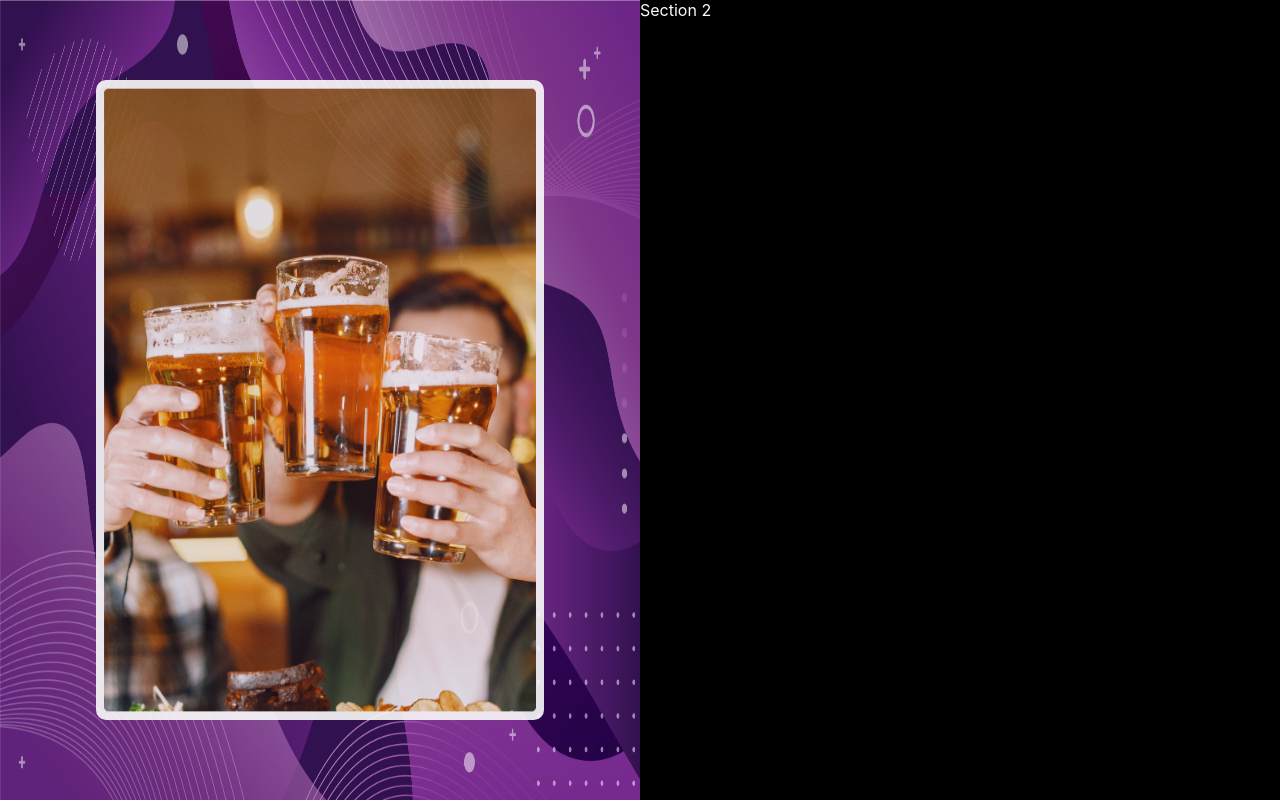
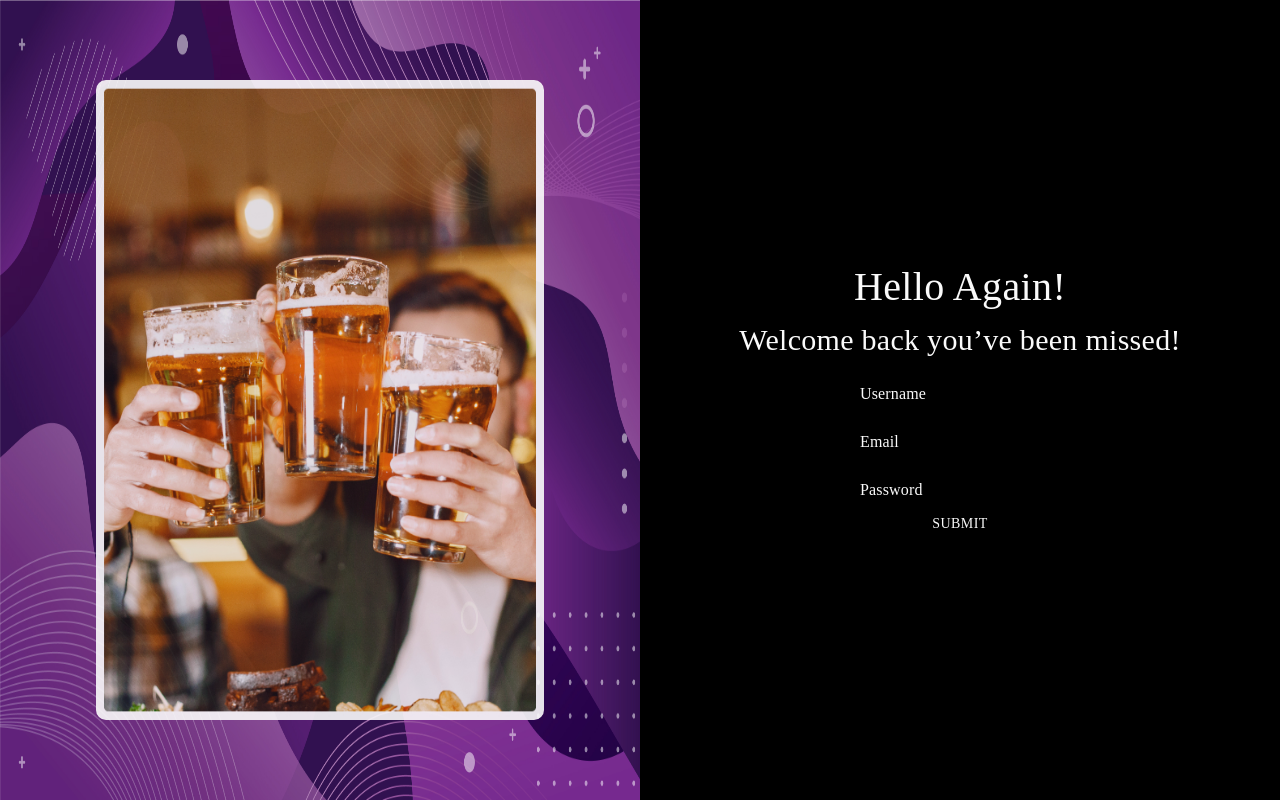
Before and after one commit to darkemlord/breakpointUI, a React (Create React App) app: page /login in a window 1280 px wide. Built offline with nearby package versions, Linux system fonts and the light colour scheme.

Commit message:
002 form working

```diff
--- a/package.json
+++ b/package.json
@@ -17,11 +17,13 @@
     "react": "^18.2.0",
     "react-dom": "^18.2.0",
     "react-helmet-async": "^1.3.0",
+    "react-hook-form": "^7.40.0",
     "react-redux": "^8.0.4",
     "react-router-dom": "^6.4.5",
     "react-scripts": "5.0.1",
     "typescript": "^4.8.4",
-    "web-vitals": "^2.1.4"
+    "web-vitals": "^2.1.4",
+    "yup": "^0.32.11"
   },
   "scripts": {
     "start": "PORT=3002 react-scripts start",
--- /dev/null
+++ b/src/app/components/Auth/AuthForm/AuthForm.tsx
@@ -0,0 +1,109 @@
+import React from "react";
+import { TextField, Button, Box } from "@material-ui/core";
+import { useForm, Controller } from "react-hook-form";
+import { useAppDispatch } from "../../../hooks";
+import { signup } from "../../../store/actions/auth";
+
+interface FormValues {
+  username: string;
+  email: string;
+  password: string;
+}
+
+const AuthForm: React.FC = () => {
+  const { handleSubmit, control } = useForm<FormValues>({});
+  const dispatch = useAppDispatch();
+
+  const onSubmit = (data: FormValues) => {
+    dispatch(signup(data));
+  };
+
+  return (
+    <form
+      style={{ display: "flex", flexDirection: "column" }}
+      onSubmit={handleSubmit(onSubmit)}
+    >
+      <Box>
+        <Controller
+          control={control}
+          name="username"
+          render={({ field: { onChange }, fieldState: { error } }) => (
+            <TextField
+              name="username"
+              label="Username"
+              type="username"
+              helperText={error?.message}
+              onChange={onChange}
+            />
+          )}
+          rules={{
+            required: "Please enter a new userName",
+            minLength: {
+              message: "the username must have at least 5 characters",
+              value: 5,
+            },
+          }}
+        />
+      </Box>
+      <Box>
+        <Controller
+          control={control}
+          name="email"
+          render={({ field: { onChange }, fieldState: { error } }) => (
+            <TextField
+              name="email"
+              label="Email"
+              type="email"
+              helperText={error?.message}
+              onChange={onChange}
+            />
+          )}
+          rules={{
+            required: "Please enter a valid Email",
+            pattern: {
+              value: /^[A-Z0-9._%+-]+@[A-Z0-9.-]+\.[A-Z]{2,4}$/i,
+              message: "Invalid email address",
+            },
+          }}
+        />
+      </Box>
+      <Box>
+        <Controller
+          control={control}
+          name="password"
+          render={({ field: { onChange }, fieldState: { error } }) => (
+            <TextField
+              name="password"
+              label="Password"
+              type="password"
+              helperText={error?.message}
+              onChange={onChange}
+            />
+          )}
+          rules={{
+            required: "Please enter a valid password",
+            pattern: {
+              value: /^(?=.*[A-Z])(?=.*[a-z])(?=.*\d)[A-Za-z\d]{8,}$/,
+              message:
+                "Password should include uppercase, lowercase and number",
+            },
+            minLength: {
+              message: "the password must have at least 8 characters",
+              value: 8,
+            },
+          }}
+        />
+      </Box>
+      {/* <TextField
+        name="password"
+        label="Password"
+        type="password"
+        error={!!errors.password}
+        helperText={errors.password ? errors.password.message : ""}
+      /> */}
+      <Button type="submit">Submit</Button>
+    </form>
+  );
+};
+
+export default AuthForm;
--- a/src/app/components/Auth/DesktopAppAuth.tsx
+++ b/src/app/components/Auth/DesktopAppAuth.tsx
@@ -1,7 +1,14 @@
 import React from "react";
-import { Box, makeStyles, createStyles, Theme } from "@material-ui/core";
+import {
+  Box,
+  makeStyles,
+  createStyles,
+  Theme,
+  Typography,
+} from "@material-ui/core";
 import homeBackground from "../../assets/images/home-background.jpg";
 import homeImage from "../../assets/images/home-image.jpg";
+import AuthForm from "./AuthForm/AuthForm";
 
 const useStyles = makeStyles((theme: Theme) =>
   createStyles({
@@ -12,15 +19,13 @@ const useStyles = makeStyles((theme: Theme) =>
       display: "flex",
       overflow: "hidden",
     },
-    sectionOne: {
+    sections: {
       display: "flex",
       width: "50%",
       position: "relative",
       justifyContent: "center",
       alignItems: "center",
-    },
-    sectionTwo: {
-      width: "50%",
+      flexDirection: "column",
     },
     containerImage: {
       width: "100%",
@@ -36,6 +41,12 @@ const useStyles = makeStyles((theme: Theme) =>
       borderRadius: 10,
       opacity: "90%",
     },
+    bannerTitle: {
+      fontSize: 40,
+    },
+    bannerText: {
+      fontSize: 30,
+    },
   })
 );
 
@@ -43,7 +54,7 @@ const DesktopAppAuth: React.FC = () => {
   const classes = useStyles();
   return (
     <Box className={classes.root}>
-      <Box className={classes.sectionOne}>
+      <Box className={classes.sections}>
         <img
           src={homeBackground}
           alt="none"
@@ -51,7 +62,13 @@ const DesktopAppAuth: React.FC = () => {
         />
         <img src={homeImage} alt="none" className={classes.image} />
       </Box>
-      <Box className={classes.sectionTwo}>Section 2</Box>
+      <Box className={classes.sections}>
+        <Typography className={classes.bannerTitle}>Hello Again!</Typography>
+        <Typography className={classes.bannerText}>
+          Welcome back you’ve been missed!
+        </Typography>
+        <AuthForm />
+      </Box>
     </Box>
   );
 };
--- a/src/app/styles/theme.ts
+++ b/src/app/styles/theme.ts
@@ -4,6 +4,7 @@ const theme = createTheme({
   typography: {
     allVariants: {
       color: "#FAFAFA",
+      fontFamily: "regular",
     },
   },
   palette: {
```
Also changed, not shown: 1 other file (tests, documents, lock files or other folders).
